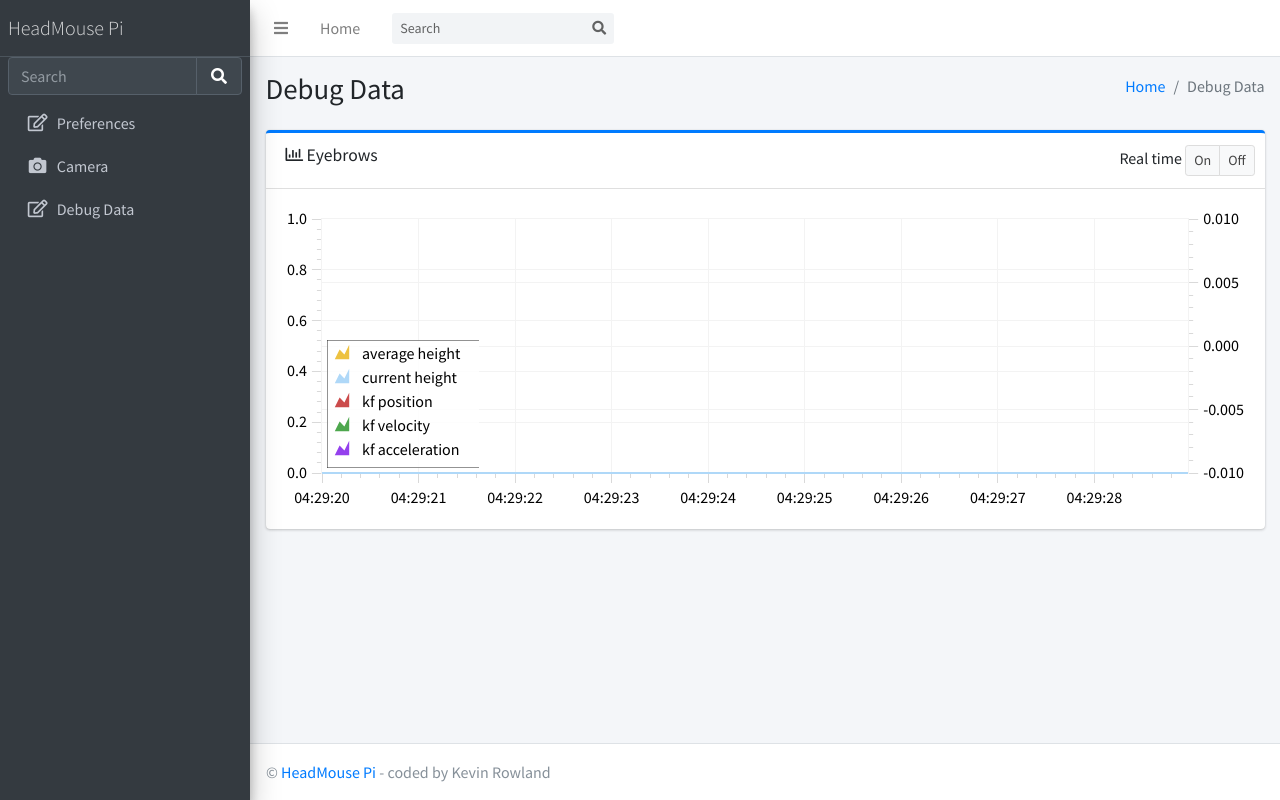
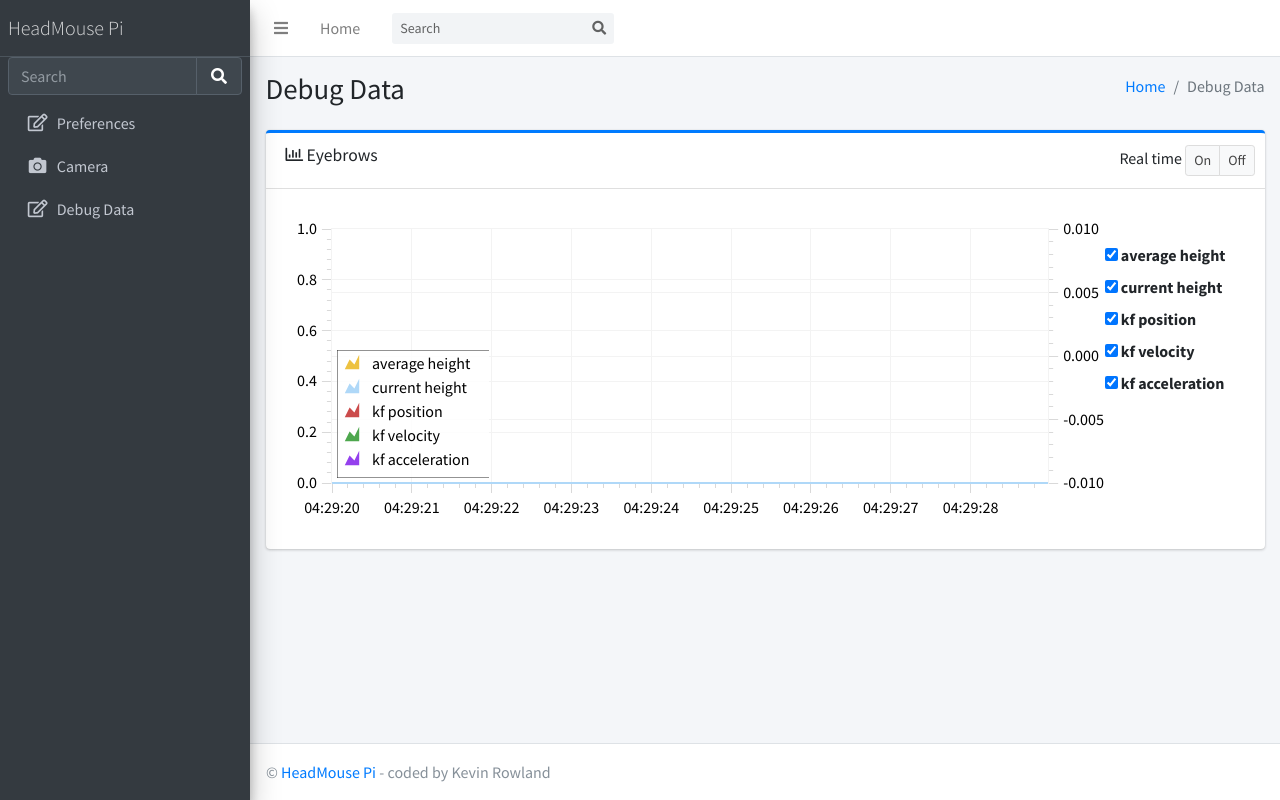
Before and after one commit to doudulac/HeadMouse-Pi, a Flask app: template webapp/home/templates/debug-data-graph.html in a window 1280 px wide. Run offline with Flask 2, Linux system fonts and the light colour scheme; the template is opened without the code that fills it, so the values that code supplies are empty; parts of the project's set-up code (start-up, migrations or seed data) failed here and were passed over; some libraries are stand-ins or nearby versions.

Commit message:
make plot series selectable

```diff
--- a/webapp/base/static/assets/js/pages/debug-data-graph.js
+++ b/webapp/base/static/assets/js/pages/debug-data-graph.js
@@ -6,7 +6,51 @@ var runScript = function() {
     var pos_buf = [];
     var vel_buf = [];
     var acc_buf = [];
-    var updateInterval = 30; // ms
+    var updateInterval = 30;   // ms
+    var realtime       = 'on'; //If == to on then fetch data every x seconds. else stop fetching
+
+    var datasets = {
+        "average height": {
+            xaxis: 1, yaxis: 1,
+            label: "average height",
+            data: ave_buf,
+        },
+        "current height": {
+            xaxis: 1, yaxis: 1,
+            label: "current height",
+            data: cur_buf,
+        },
+        "kf position": {
+            xaxis: 1, yaxis: 1,
+            label: "kf position",
+            data: pos_buf,
+        },
+        "kf velocity": {
+            xaxis: 1, yaxis: 2,
+            label: "kf velocity",
+            data: vel_buf,
+        },
+        "kf acceleration": {
+            xaxis: 1, yaxis: 2,
+            label: "kf acceleration",
+            data: acc_buf,
+        },
+    };
+
+    var i = 0;
+    $.each(datasets, function(key, val) {
+        val.color = i;
+        ++i;
+    });
+
+    // insert checkboxes
+    var choiceContainer = $("#choices");
+    $.each(datasets, function(key, val) {
+        choiceContainer.append("<br/><input type='checkbox' name='" + key +
+            "' checked='checked' id='id" + key + "'></input>" +
+            "&nbsp;<label for='id" + key + "'>"
+            + val.label + "</label>");
+    });
 
     var eyebrow_plot = $.plot('#eyebrow', getData(),
     {
@@ -17,10 +61,10 @@ var runScript = function() {
         grid: {
             borderColor: '#f3f3f3',
             borderWidth: 1,
-        tickColor: '#f3f3f3'
+            tickColor: '#f3f3f3',
         },
         series: {
-//        color: '#3c8dbc',
+            color: '#3c8dbc',
             lines: {
                 lineWidth: 2,
                 show: true,
@@ -37,36 +81,14 @@ var runScript = function() {
         }],
     });
 
-    var realtime       = 'on'; //If == to on then fetch data every x seconds. else stop fetching
-
     function getData() {
-        var data = [
-            {
-                xaxis: 1, yaxis: 1,
-                label: "average height",
-                data: ave_buf,
-            },
-            {
-                xaxis: 1, yaxis: 1,
-                label: "current height",
-                data: cur_buf,
-            },
-            {
-                xaxis: 1, yaxis: 1,
-                label: "kf position",
-                data: pos_buf,
-            },
-            {
-                xaxis: 1, yaxis: 2,
-                label: "kf velocity",
-                data: vel_buf,
-            },
-            {
-                xaxis: 1, yaxis: 2,
-                label: "kf acceleration",
-                data: acc_buf,
-            },
-        ];
+        var data = [];
+        choiceContainer.find("input:checked").each(function () {
+            var key = $(this).attr("name");
+            if (key && datasets[key]) {
+                data.push(datasets[key]);
+            }
+        });
         return data;
     }
 
--- a/webapp/home/templates/debug-data-graph.html
+++ b/webapp/home/templates/debug-data-graph.html
@@ -14,8 +14,15 @@
   <link rel="stylesheet" href="/static/assets/plugins/fontawesome-free/css/all.min.css">
   <!-- Theme style -->
   <link rel="stylesheet" href="/static/assets/css/adminlte.min.css">
-  <!-- Fix for flot legends -->
+
   <style>
+    .grid-container {
+      display: grid;
+      grid-template-columns: auto 130px;
+      padding: 10px;
+    }
+
+    /* Fix for flot legend */
     .legendLayer .background {
       fill: rgba(255, 255, 255, 0.85);
       stroke: rgba(0, 0, 0, 0.85);
@@ -68,7 +75,10 @@
                   </div>
                 </div>
                 <div class="card-body">
-                  <div id="eyebrow" style="height: 300px;"></div>
+                  <div class="grid-container">
+                    <div id="eyebrow" style="height: 300px;"></div>
+                    <div id="choices"></div>
+                  </div>
                 </div>
                 <!-- /.card-body-->
               </div>
```
Lines whose indentation alone changed are shown as unchanged.
